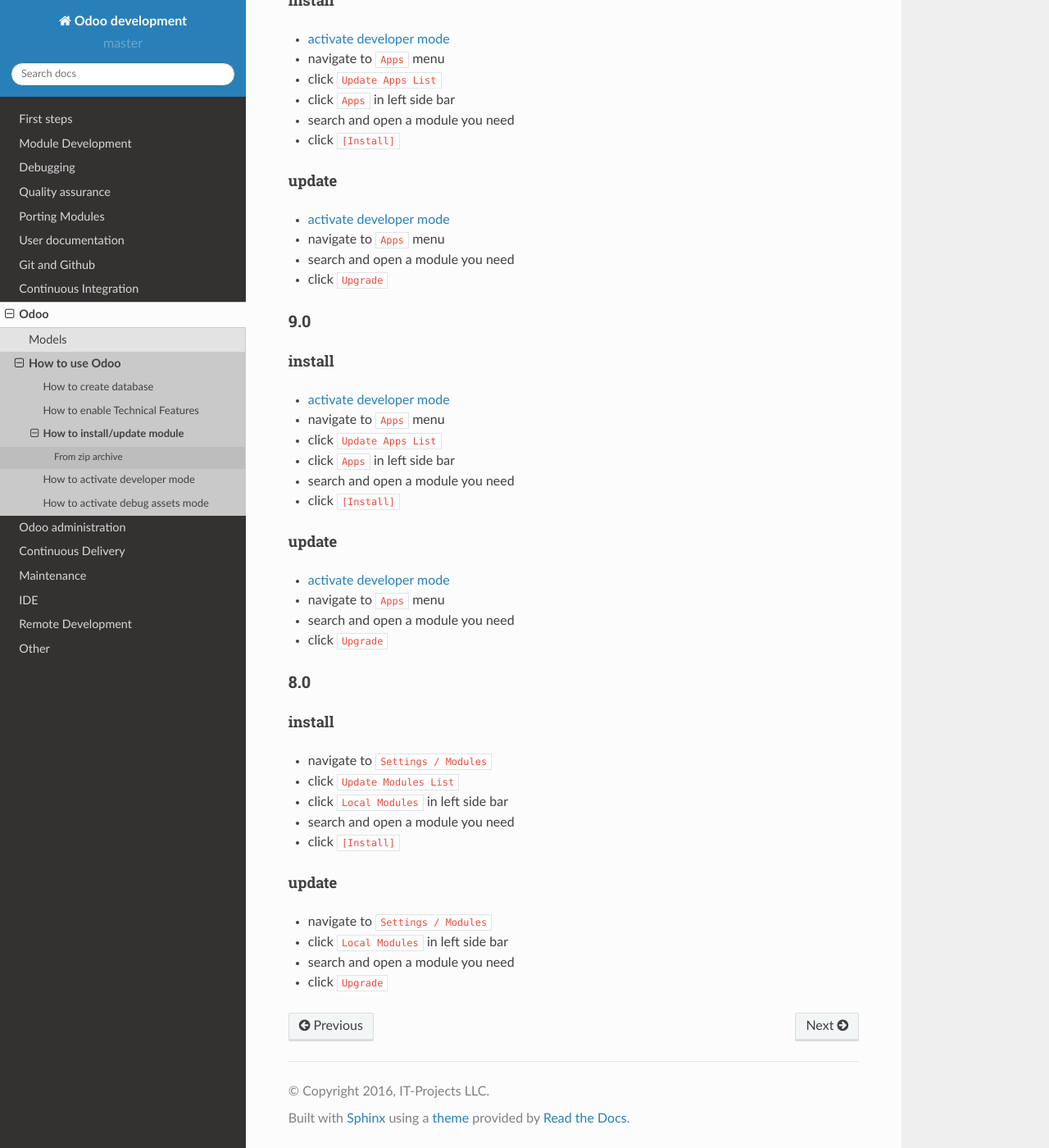
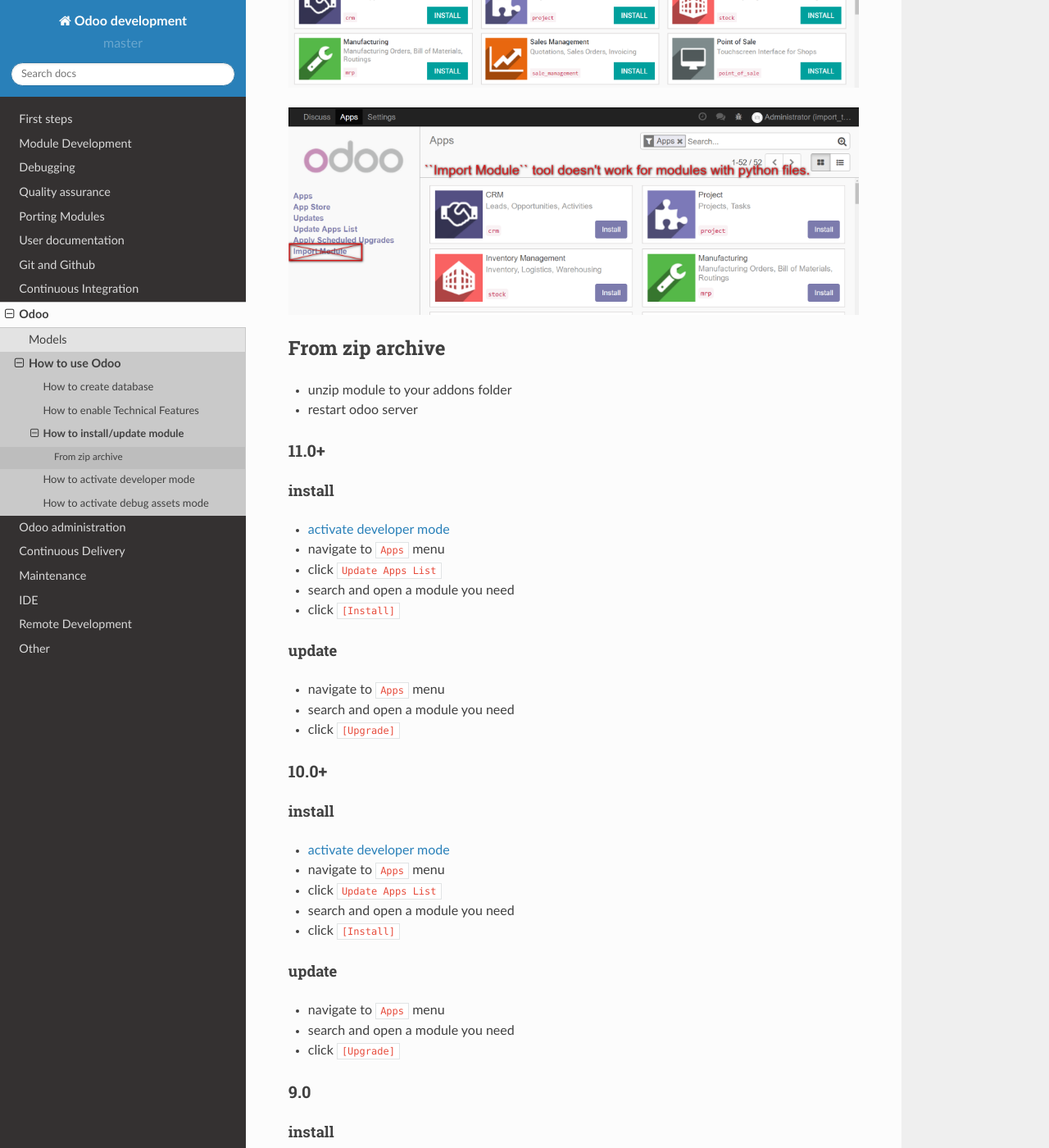
Before and after one commit to itpp-labs/odoo-development, a Sphinx documentation site: the page built from docs/odoo/usage/install-module.rst, in a window 1280 px wide and 1400 px high, scrolled down 740 px. Shown: the whole window at 82% size. Built offline with Sphinx 7.4.7 and the Read the Docs theme 2.0.0, drawn with Linux system fonts in a browser that asks for light colours; some of the changed text lies outside the part shown.

Commit message:
[DOC] 11.0 section +  pictures for "Import module" + fixes (#154)

```diff
--- a/docs/odoo/usage/install-module.rst
+++ b/docs/odoo/usage/install-module.rst
@@ -7,12 +7,34 @@
 
 .. warning:: ``Import Module`` tool (import from a zip  file) doesn't work for modules with python files. It means that it doesn't work in most cases
 
+.. image:: ../../images/import-11.png
+
+.. image:: ../../images/import-11-1.png
+
 From zip archive
 ================
 
 * unzip module to your addons folder
 * restart odoo server
 
+11.0+
+-----
+
+install
+~~~~~~~
+
+* :doc:`activate developer mode <debug-mode>`
+* navigate to ``Apps`` menu
+* click ``Update Apps List``
+* search and open a module you need
+* click ``[Install]``
+
+update
+~~~~~~
+
+* navigate to ``Apps`` menu
+* search and open a module you need
+* click ``[Upgrade]``
 
 10.0+
 -----
@@ -23,17 +45,15 @@
 * :doc:`activate developer mode <debug-mode>`
 * navigate to ``Apps`` menu
 * click ``Update Apps List``
-* click ``Apps`` in left side bar
 * search and open a module you need
 * click ``[Install]``
 
 update
 ~~~~~~
 
-* :doc:`activate developer mode <debug-mode>`
 * navigate to ``Apps`` menu
 * search and open a module you need
-* click ``Upgrade``
+* click ``[Upgrade]``
 
 9.0
 ---
@@ -43,17 +63,15 @@
 * :doc:`activate developer mode <debug-mode>`
 * navigate to ``Apps`` menu
 * click ``Update Apps List``
-* click ``Apps`` in left side bar
 * search and open a module you need
 * click ``[Install]``
 
 update
 ~~~~~~
 
-* :doc:`activate developer mode <debug-mode>`
 * navigate to ``Apps`` menu
 * search and open a module you need
-* click ``Upgrade``
+* click ``[Upgrade]``
 
 8.0
 ---
@@ -61,16 +79,13 @@
 install
 ~~~~~~~
 
-* navigate to ``Settings / Modules``
-* click ``Update Modules List``
-* click ``Local Modules`` in left side bar
+* navigate to ``[[ Settings ]] >> Local Modules``
 * search and open a module you need
 * click ``[Install]``
 
 update
 ~~~~~~
 
-* navigate to ``Settings / Modules``
-* click ``Local Modules`` in left side bar
+* navigate to ``[[ Settings ]] >> Local Modules``
 * search and open a module you need
-* click ``Upgrade``
+* click ``[Upgrade]``
```
Also changed, not shown: docs/images/import-11-1.png (added).
